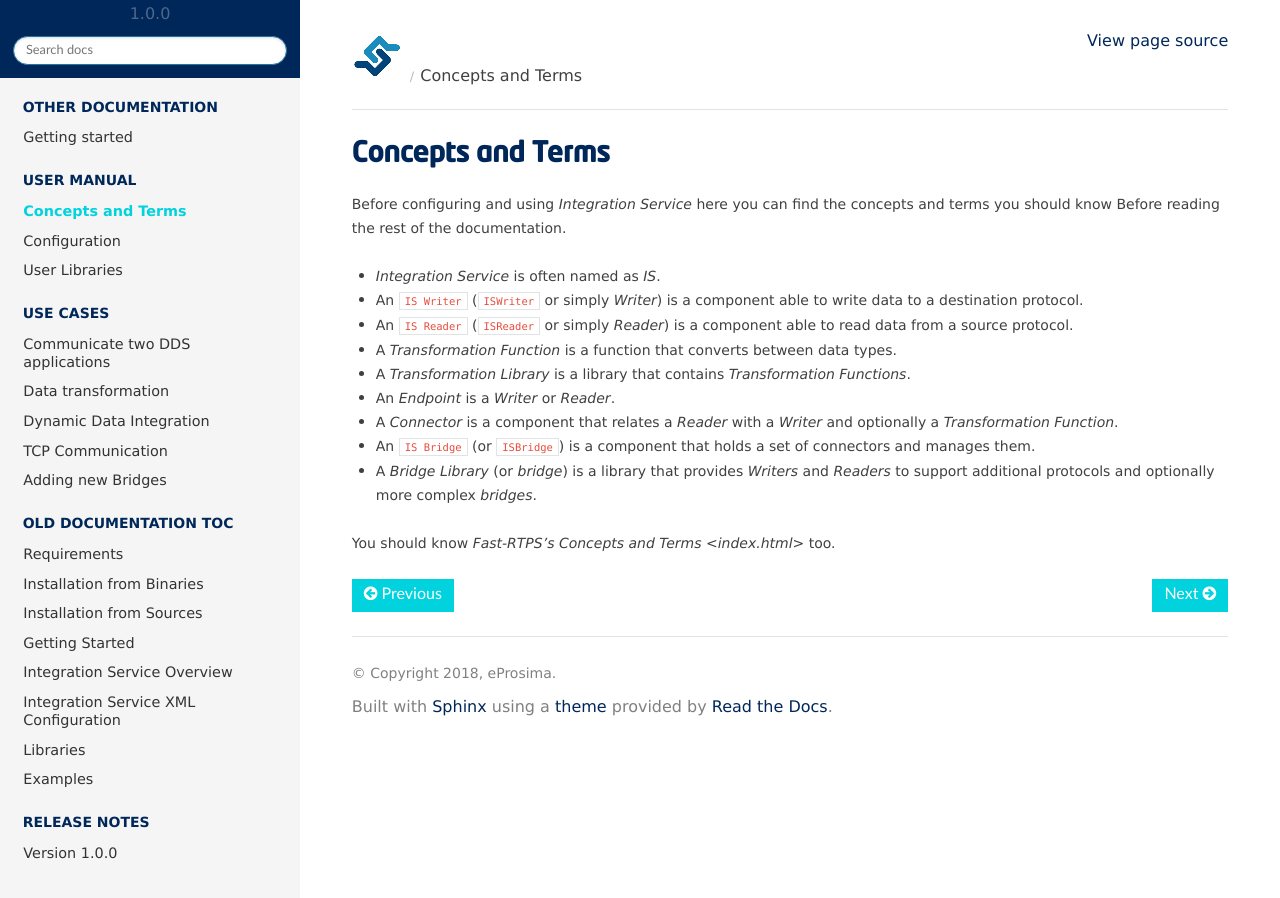
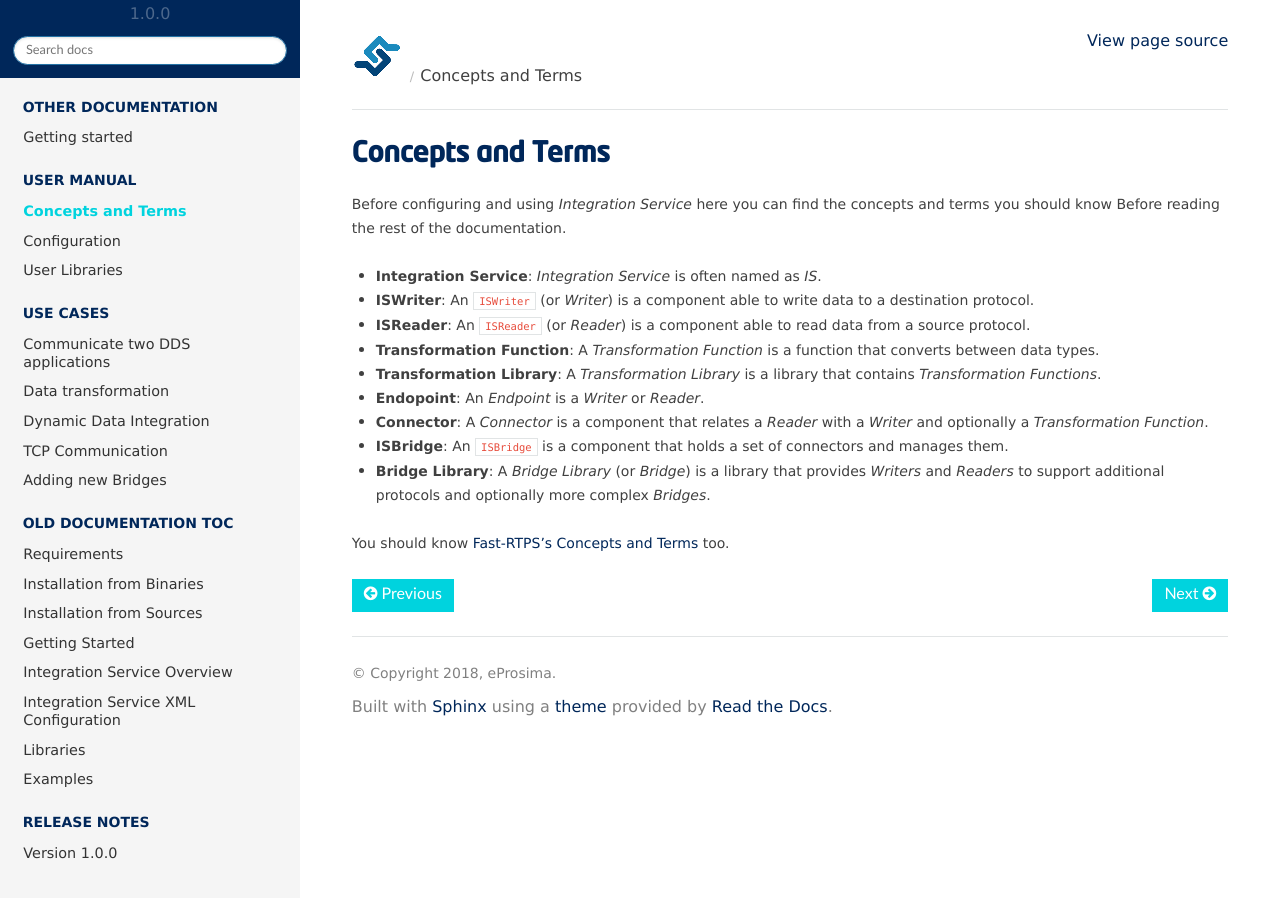
Before and after one commit to eProsima/Integration-Service-docs, a Sphinx documentation site: the page built from docs/concepts_terms.rst, in a window 1280 px wide. Built offline with Sphinx 7.4.7 and the Read the Docs theme 2.0.0, drawn with Linux system fonts in a browser that asks for light colours.

Commit message:
Refs #3933 Review and fix README and improved concepts_terms.

```diff
--- a/docs/concepts_terms.rst
+++ b/docs/concepts_terms.rst
@@ -4,16 +4,18 @@ Concepts and Terms
 Before configuring and using *Integration Service* here you can find the concepts and terms you should know Before
 reading the rest of the documentation.
 
-* *Integration Service* is often named as *IS*.
-* An ``IS Writer`` (``ISWriter`` or simply *Writer*) is a component able to write data to a destination protocol.
-* An ``IS Reader`` (``ISReader`` or simply *Reader*) is a component able to read data from a source protocol.
-* A *Transformation Function* is a function that converts between data types.
-* A *Transformation Library* is a library that contains *Transformation Functions*.
-* An *Endpoint* is a *Writer* or *Reader*.
-* A *Connector* is a component that relates a *Reader* with a *Writer* and optionally a *Transformation Function*.
-* An ``IS Bridge`` (or ``ISBridge``) is a component that holds a set of connectors and manages them.
-* A *Bridge Library* (or *bridge*) is a library that provides *Writers* and *Readers* to support additional protocols and optionally more complex *bridges*.
+* **Integration Service**: *Integration Service* is often named as *IS*.
+* **ISWriter**: An ``ISWriter`` (or *Writer*) is a component able to write data to a destination protocol.
+* **ISReader**: An ``ISReader`` (or *Reader*) is a component able to read data from a source protocol.
+* **Transformation Function**: A *Transformation Function* is a function that converts between data types.
+* **Transformation Library**: A *Transformation Library* is a library that contains *Transformation Functions*.
+* **Endopoint**: An *Endpoint* is a *Writer* or *Reader*.
+* **Connector**: A *Connector* is a component that relates a *Reader* with a *Writer* and optionally a *Transformation Function*.
+* **ISBridge**: An ``ISBridge`` is a component that holds a set of connectors and manages them.
+* **Bridge Library**: A *Bridge Library* (or *Bridge*) is a library that provides *Writers* and *Readers* to support additional protocols and optionally more complex *Bridges*.
 
 .. TODO, change the URL to point to Fast-RTPS Concepts and Terms.
 
-You should know `Fast-RTPS's Concepts and Terms <index.html>` too.
+.. _FastRTPSConcepts: http://docs.eprosima.com/en/latest/introduction.html
+
+You should know `Fast-RTPS's Concepts and Terms <FastRTPSConcepts>`_ too.
```
Also changed, not shown: README.md (+48 -15 lines).
